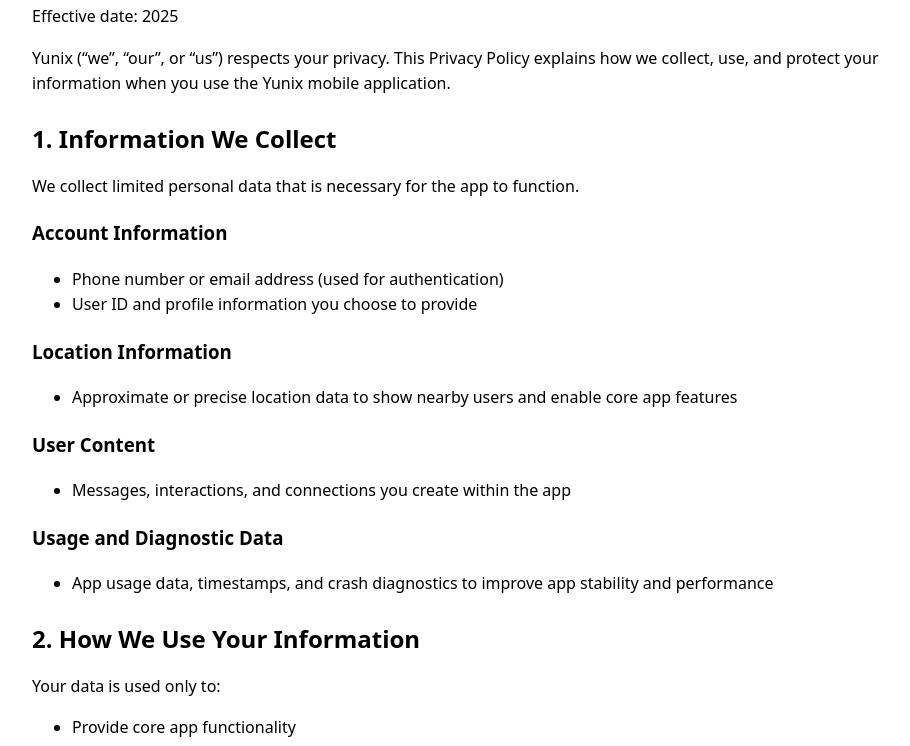
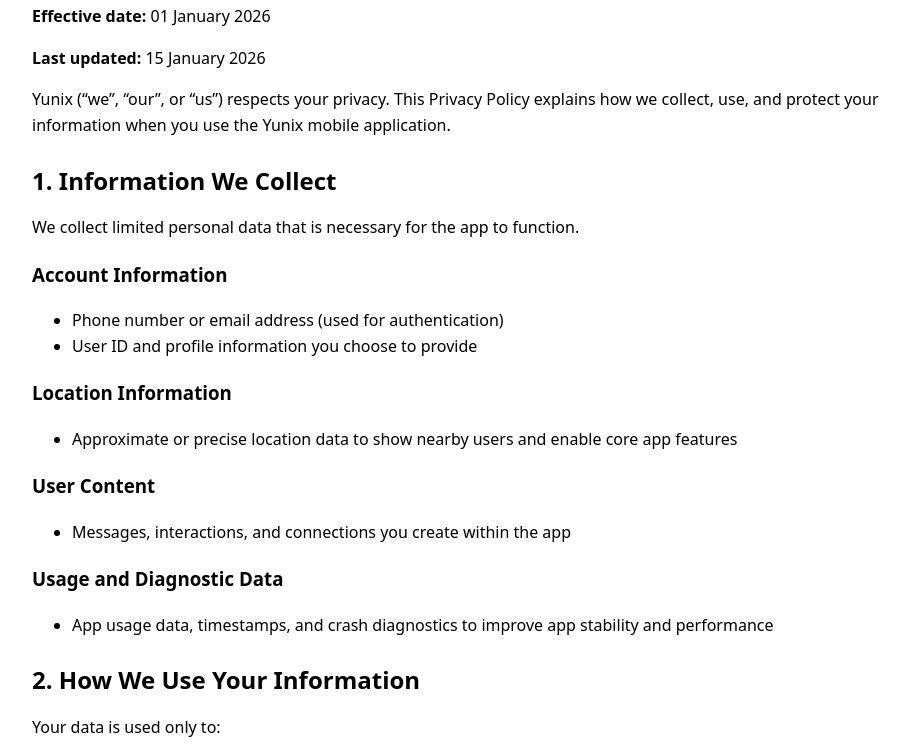
Before and after one commit to AbbottBai/Yunix-pages, a plain HTML site: page privacy.html in a window 1280 px wide. Shown: the part 105-851 px from the top of the page, without its empty margins (183-1093 px from the left). Drawn offline with Linux system fonts and the light colour scheme.

Commit message:
Revise effective date and add last updated date
Updated the effective date and added last updated date in the privacy policy.

```diff
--- a/privacy.html
+++ b/privacy.html
@@ -18,7 +18,8 @@
 
     <h1>Privacy Policy</h1>
 
-    <p>Effective date: 2025</p>
+    <p><strong>Effective date:</strong> 01 January 2026</p>
+    <p><strong>Last updated:</strong> 15 January 2026</p>
 
     <p>Yunix (“we”, “our”, or “us”) respects your privacy. This Privacy Policy explains how we collect, use, and protect your information when you use the Yunix mobile application.</p>
 
```
